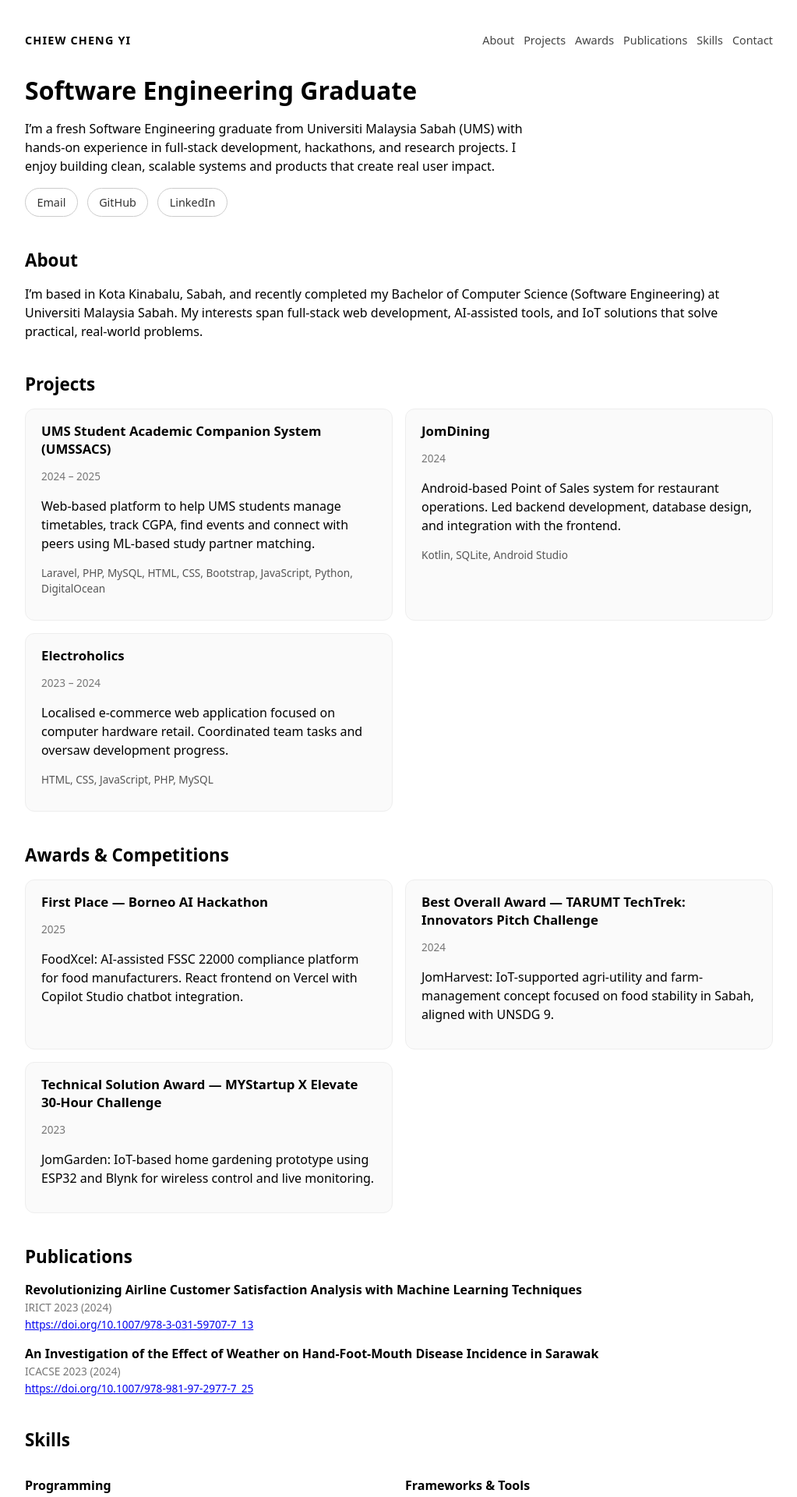
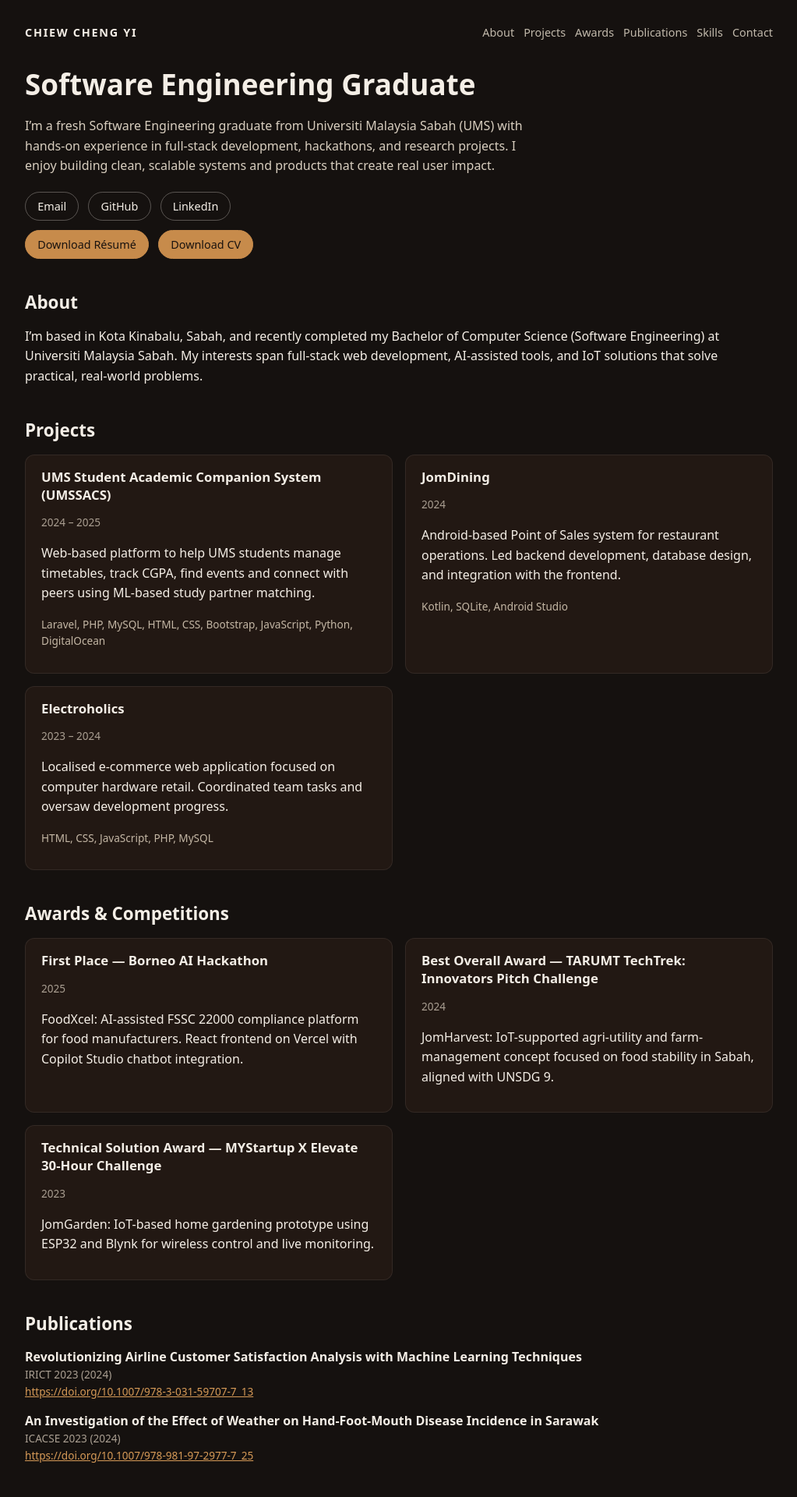
Before and after one commit to ccy7701/my-portfolio, a SvelteKit app: page / in a window 1280 px wide. Shown: the top 1920 px of the page at 78% size, without its empty margins (128-1151 px from the left). Built offline with nearby package versions, Linux system fonts and the light colour scheme.

Commit message:
Add resume, CV, styles edit

```diff
--- a/src/routes/+page.svelte
+++ b/src/routes/+page.svelte
@@ -83,10 +83,13 @@
       clean, scalable systems and products that create real user impact.
     </p>
     <div class="hero-links">
-      <a href="mailto:chiewccy1@gmail.com">Email</a>
-      <a href="https://github.com/ccy7701" target="_blank" rel="noopener noreferrer">GitHub</a>
-      <a href="https://www.linkedin.com/in/chiew-cheng-yi-165abb222" target="_blank" rel="noopener noreferrer">LinkedIn</a>
-      <!-- Later: add CV/Resume PDF link here -->
+      <a class="btn ghost" href="mailto:chiewccy1@gmail.com">Email</a>
+      <a class="btn ghost" href="https://github.com/ccy7701" target="_blank" rel="noopener noreferrer">GitHub</a>
+      <a class="btn ghost" href="https://www.linkedin.com/in/chiew-cheng-yi-165abb222" target="_blank" rel="noopener noreferrer">LinkedIn</a>
+    </div>
+    <div class="hero-links secondary">
+      <a class="btn solid" href="/Resume_17112025.pdf" download>Download Résumé</a>
+      <a class="btn solid" href="/CV_17112025.pdf" download>Download CV</a>
     </div>
   </section>
 
@@ -152,15 +155,15 @@
         <p>HTML, CSS, JavaScript, PHP, Python, Java, Kotlin, C, C++</p>
       </div>
       <div>
-        <h3>Frameworks & Tools</h3>
+        <h3>Frameworks &amp; Tools</h3>
         <p>Laravel, Bootstrap, WordPress, Jupyter Notebook</p>
       </div>
       <div>
-        <h3>Databases & Deployment</h3>
+        <h3>Databases &amp; Deployment</h3>
         <p>MySQL, SQLite, Apache, XAMPP, DigitalOcean, Git, GitHub, Trello</p>
       </div>
       <div>
-        <h3>Design & Productivity</h3>
+        <h3>Design &amp; Productivity</h3>
         <p>Figma, Canva, DaVinci Resolve, MS Office, Google Workspace</p>
       </div>
       <div>
@@ -187,11 +190,17 @@
 </main>
 
 <style>
+  :global(body) {
+    margin: 0;
+    background: #15110f; /* dark earth */
+    color: #f4eee6;
+    font-family: system-ui, -apple-system, BlinkMacSystemFont, "Segoe UI", sans-serif;
+  }
+
   main {
     max-width: 960px;
     margin: 0 auto;
     padding: 2rem 1.5rem 4rem;
-    font-family: system-ui, -apple-system, BlinkMacSystemFont, "Segoe UI", sans-serif;
   }
 
   .nav {
@@ -200,11 +209,12 @@
     align-items: center;
     margin-bottom: 2rem;
     gap: 1rem;
+    font-size: 0.9rem;
   }
 
   .logo {
     font-weight: 700;
-    letter-spacing: 0.08em;
+    letter-spacing: 0.12em;
     font-size: 0.9rem;
   }
 
@@ -212,15 +222,16 @@
     display: flex;
     flex-wrap: wrap;
     gap: 0.75rem;
-    font-size: 0.9rem;
   }
 
   .nav-right a {
     text-decoration: none;
-    color: #444;
+    color: #e0d7c7;
+    opacity: 0.85;
   }
 
   .nav-right a:hover {
+    opacity: 1;
     text-decoration: underline;
   }
 
@@ -229,14 +240,15 @@
   }
 
   .hero h1 {
-    font-size: 2rem;
+    font-size: 2.3rem;
     margin-bottom: 0.75rem;
   }
 
   .hero p {
     max-width: 40rem;
-    line-height: 1.5;
-    margin-bottom: 1rem;
+    line-height: 1.6;
+    margin-bottom: 1.25rem;
+    color: #d8cebf;
   }
 
   .hero-links {
@@ -245,17 +257,42 @@
     gap: 0.75rem;
   }
 
-  .hero-links a {
-    font-size: 0.9rem;
-    padding: 0.5rem 0.9rem;
-    border-radius: 999px;
-    border: 1px solid #ccc;
-    text-decoration: none;
-    color: #333;
+  .hero-links.secondary {
+    margin-top: 0.75rem;
   }
 
-  .hero-links a:hover {
-    border-color: #000;
+  .btn {
+    font-size: 0.9rem;
+    padding: 0.5rem 0.95rem;
+    border-radius: 999px;
+    text-decoration: none;
+    cursor: pointer;
+    transition: background 0.15s ease, color 0.15s ease, border-color 0.15s ease;
+    display: inline-flex;
+    align-items: center;
+    justify-content: center;
+  }
+
+  .btn.ghost {
+    border: 1px solid rgba(244, 238, 230, 0.3);
+    color: #f4eee6;
+    background: transparent;
+  }
+
+  .btn.ghost:hover {
+    border-color: #f4eee6;
+    background: rgba(244, 238, 230, 0.06);
+  }
+
+  .btn.solid {
+    border: 1px solid #c78b4b;
+    background: #c78b4b;
+    color: #1a130f;
+  }
+
+  .btn.solid:hover {
+    background: #d69a57;
+    border-color: #d69a57;
   }
 
   .section {
@@ -268,7 +305,7 @@
   }
 
   .section p {
-    line-height: 1.5;
+    line-height: 1.6;
   }
 
   .cards {
@@ -277,10 +314,10 @@
   }
 
   .card {
-    border: 1px solid #eee;
     border-radius: 0.75rem;
     padding: 1rem 1.25rem;
-    background: #fafafa;
+    background: #221813;
+    border: 1px solid rgba(244, 238, 230, 0.08);
   }
 
   .card h3 {
@@ -289,7 +326,7 @@
   }
 
   .muted {
-    color: #777;
+    color: #aa9f92;
     font-size: 0.85rem;
     margin-bottom: 0.4rem;
   }
@@ -297,7 +334,7 @@
   .tech {
     margin-top: 0.5rem;
     font-size: 0.85rem;
-    color: #555;
+    color: #c4b7a5;
   }
 
   .pub-list {
@@ -309,6 +346,11 @@
 
   .pub-list a {
     font-size: 0.85rem;
+    color: #d69a57;
+  }
+
+  .pub-list a:hover {
+    text-decoration: underline;
   }
 
   .skills-grid {
@@ -330,10 +372,19 @@
     margin-bottom: 0.3rem;
   }
 
+  #contact a {
+    color: #d69a57;
+    text-decoration: none;
+  }
+
+  #contact a:hover {
+    text-decoration: underline;
+  }
+
   .footer {
     margin-top: 3rem;
     text-align: center;
-    color: #777;
+    color: #8e8275;
     font-size: 0.8rem;
   }
 
```
Also changed, not shown: 2 other files (tests, documents, lock files or other folders).
